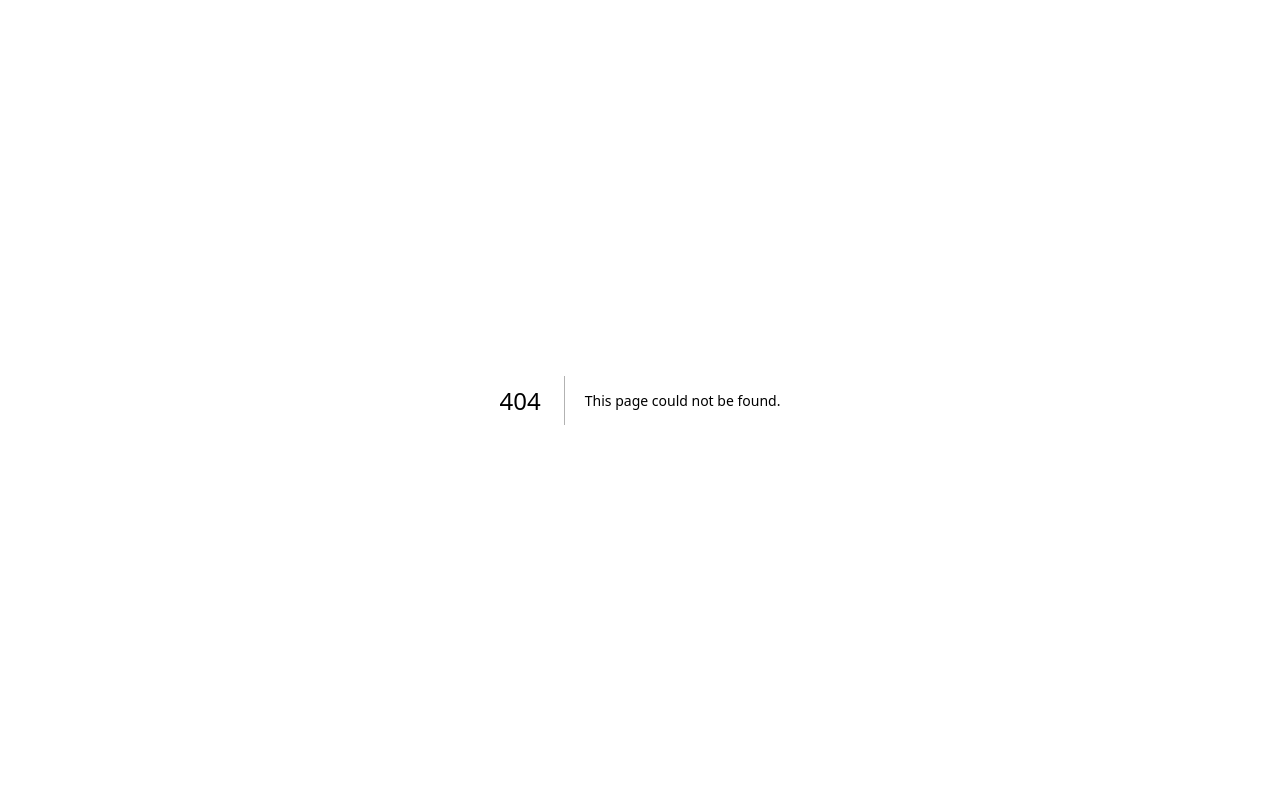
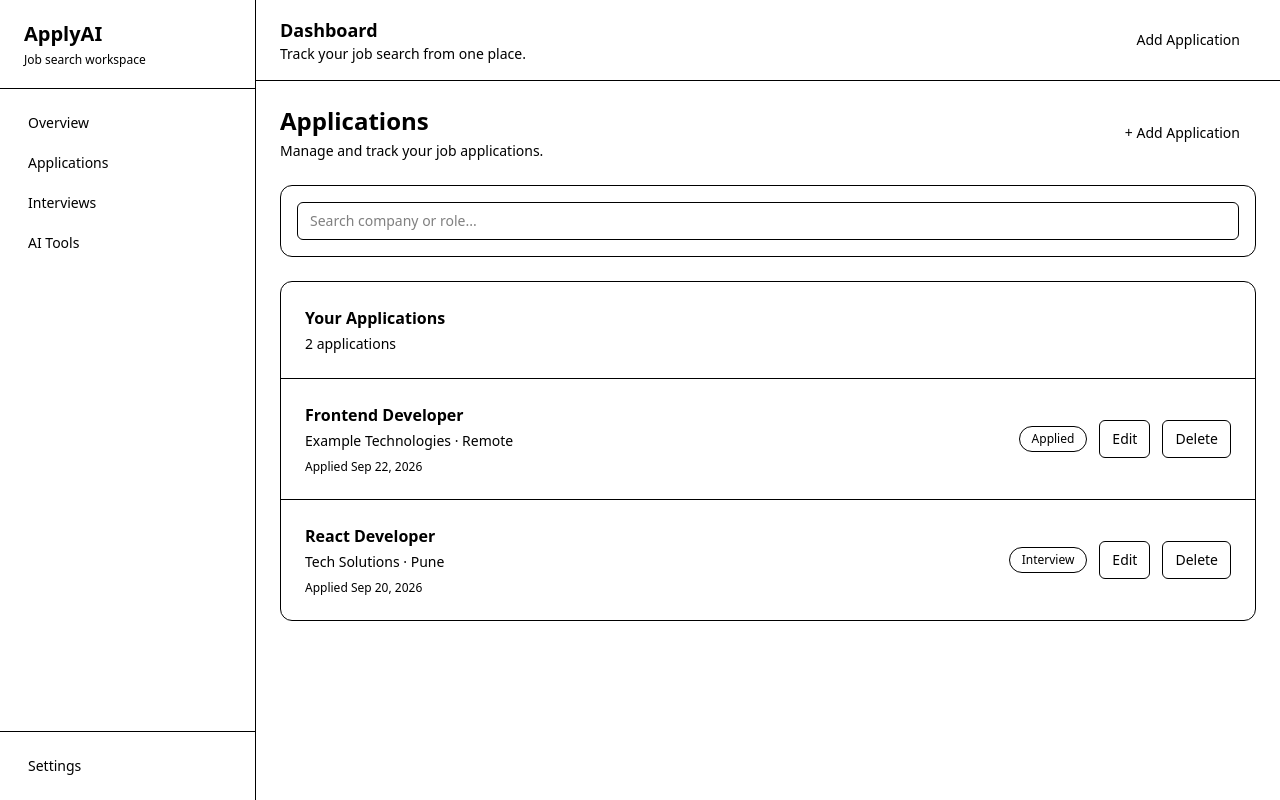
Before and after one commit to yaaryash/ApplyAI, a Next.js app: page /dashboard/applications in a window 1280 px wide. Before the commit this address had no page. Built offline with nearby package versions, Linux system fonts and the light colour scheme.

Commit message:
feat: build job applications interface

```diff
--- /dev/null
+++ b/src/app/dashboard/applications/page.tsx
@@ -0,0 +1,175 @@
+"use client";
+
+import { useState } from "react";
+
+type ApplicationStatus =
+  | "Applied"
+  | "Interview"
+  | "Offer"
+  | "Rejected";
+
+type Application = {
+  id: number;
+  company: string;
+  role: string;
+  location: string;
+  status: ApplicationStatus;
+  appliedDate: string;
+};
+
+const initialApplications: Application[] = [
+  {
+    id: 1,
+    company: "Example Technologies",
+    role: "Frontend Developer",
+    location: "Remote",
+    status: "Applied",
+    appliedDate: "Sep 22, 2026",
+  },
+  {
+    id: 2,
+    company: "Tech Solutions",
+    role: "React Developer",
+    location: "Pune",
+    status: "Interview",
+    appliedDate: "Sep 20, 2026",
+  },
+];
+
+export default function ApplicationsPage() {
+  const [applications, setApplications] =
+    useState<Application[]>(initialApplications);
+
+  const [search, setSearch] = useState("");
+
+  const filteredApplications = applications.filter((application) => {
+    const query = search.toLowerCase();
+
+    return (
+      application.company.toLowerCase().includes(query) ||
+      application.role.toLowerCase().includes(query)
+    );
+  });
+
+  function handleDelete(id: number) {
+    setApplications((current) =>
+      current.filter((application) => application.id !== id),
+    );
+  }
+
+  return (
+    <div className="mx-auto max-w-7xl space-y-6">
+      {/* Page Header */}
+      <div className="flex flex-col gap-4 sm:flex-row sm:items-center sm:justify-between">
+        <div>
+          <h1 className="text-2xl font-bold">Applications</h1>
+
+          <p className="mt-1 text-sm text-muted-foreground">
+            Manage and track your job applications.
+          </p>
+        </div>
+
+        <button
+          type="button"
+          className="rounded-md bg-primary px-4 py-2 text-sm font-medium text-primary-foreground hover:opacity-90"
+        >
+          + Add Application
+        </button>
+      </div>
+
+      {/* Search */}
+      <div className="rounded-xl border bg-background p-4">
+        <input
+          type="search"
+          placeholder="Search company or role..."
+          value={search}
+          onChange={(event) => setSearch(event.target.value)}
+          className="w-full rounded-md border bg-background px-3 py-2 text-sm outline-none focus:ring-2 focus:ring-ring"
+        />
+      </div>
+
+      {/* Applications */}
+      <div className="rounded-xl border bg-background">
+        <div className="border-b p-6">
+          <h2 className="font-semibold">Your Applications</h2>
+
+          <p className="mt-1 text-sm text-muted-foreground">
+            {filteredApplications.length} application
+            {filteredApplications.length !== 1 ? "s" : ""}
+          </p>
+        </div>
+
+        {filteredApplications.length === 0 ? (
+          <div className="p-10 text-center">
+            <p className="font-medium">No applications found</p>
+
+            <p className="mt-1 text-sm text-muted-foreground">
+              Try a different search or add a new application.
+            </p>
+          </div>
+        ) : (
+          <div className="divide-y">
+            {filteredApplications.map((application) => (
+              <ApplicationRow
+                key={application.id}
+                application={application}
+                onDelete={handleDelete}
+              />
+            ))}
+          </div>
+        )}
+      </div>
+    </div>
+  );
+}
+
+function ApplicationRow({
+  application,
+  onDelete,
+}: {
+  application: Application;
+  onDelete: (id: number) => void;
+}) {
+  return (
+    <div className="flex flex-col gap-4 p-6 md:flex-row md:items-center md:justify-between">
+      <div>
+        <h3 className="font-semibold">{application.role}</h3>
+
+        <p className="mt-1 text-sm text-muted-foreground">
+          {application.company} · {application.location}
+        </p>
+
+        <p className="mt-2 text-xs text-muted-foreground">
+          Applied {application.appliedDate}
+        </p>
+      </div>
+
+      <div className="flex items-center gap-3">
+        <StatusBadge status={application.status} />
+
+        <button
+          type="button"
+          className="rounded-md border px-3 py-2 text-sm hover:bg-muted"
+        >
+          Edit
+        </button>
+
+        <button
+          type="button"
+          onClick={() => onDelete(application.id)}
+          className="rounded-md border px-3 py-2 text-sm text-destructive hover:bg-muted"
+        >
+          Delete
+        </button>
+      </div>
+    </div>
+  );
+}
+
+function StatusBadge({ status }: { status: ApplicationStatus }) {
+  return (
+    <span className="rounded-full border px-3 py-1 text-xs font-medium">
+      {status}
+    </span>
+  );
+}
```
Also changed, not shown: 1 other file (tests, documents, lock files or other folders).
